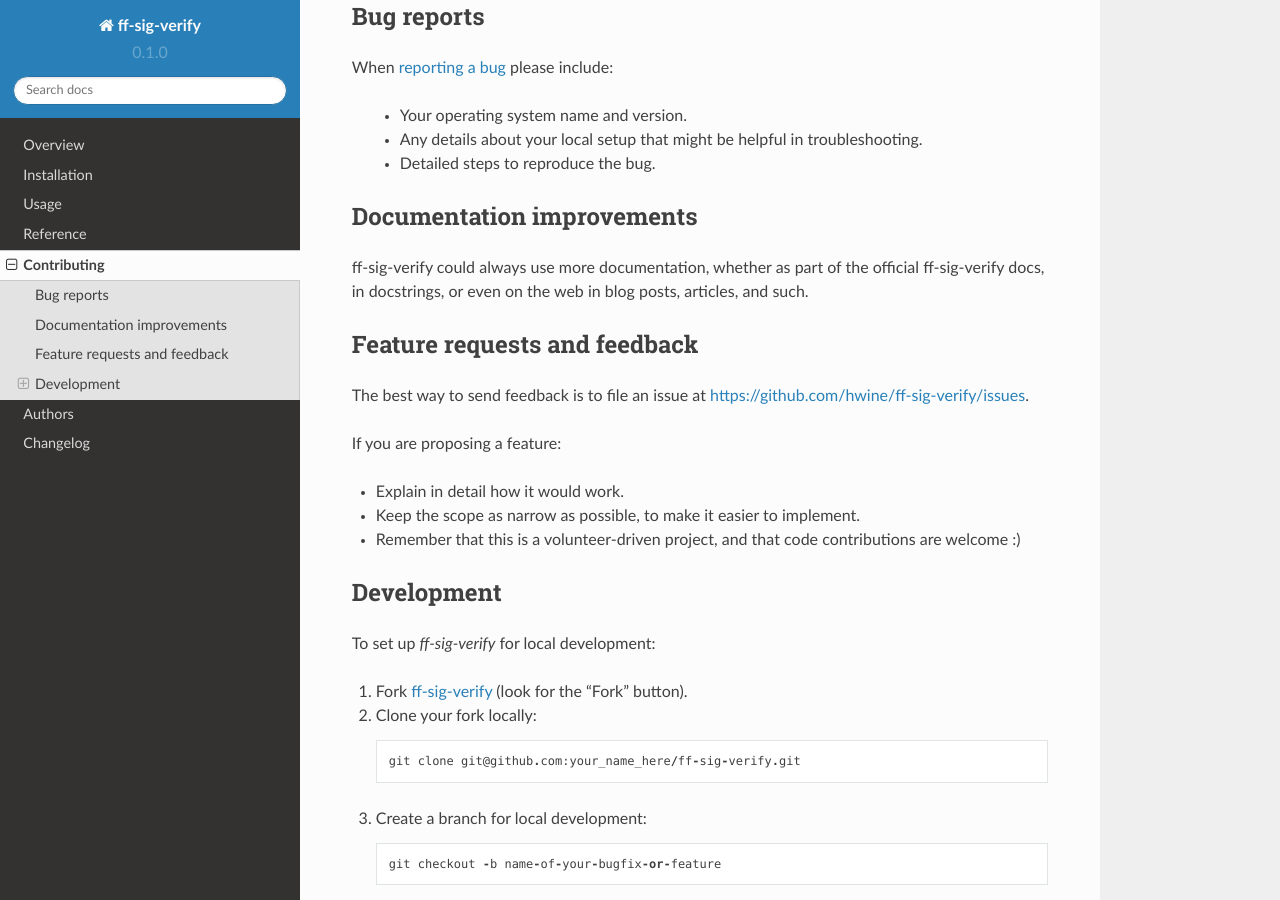
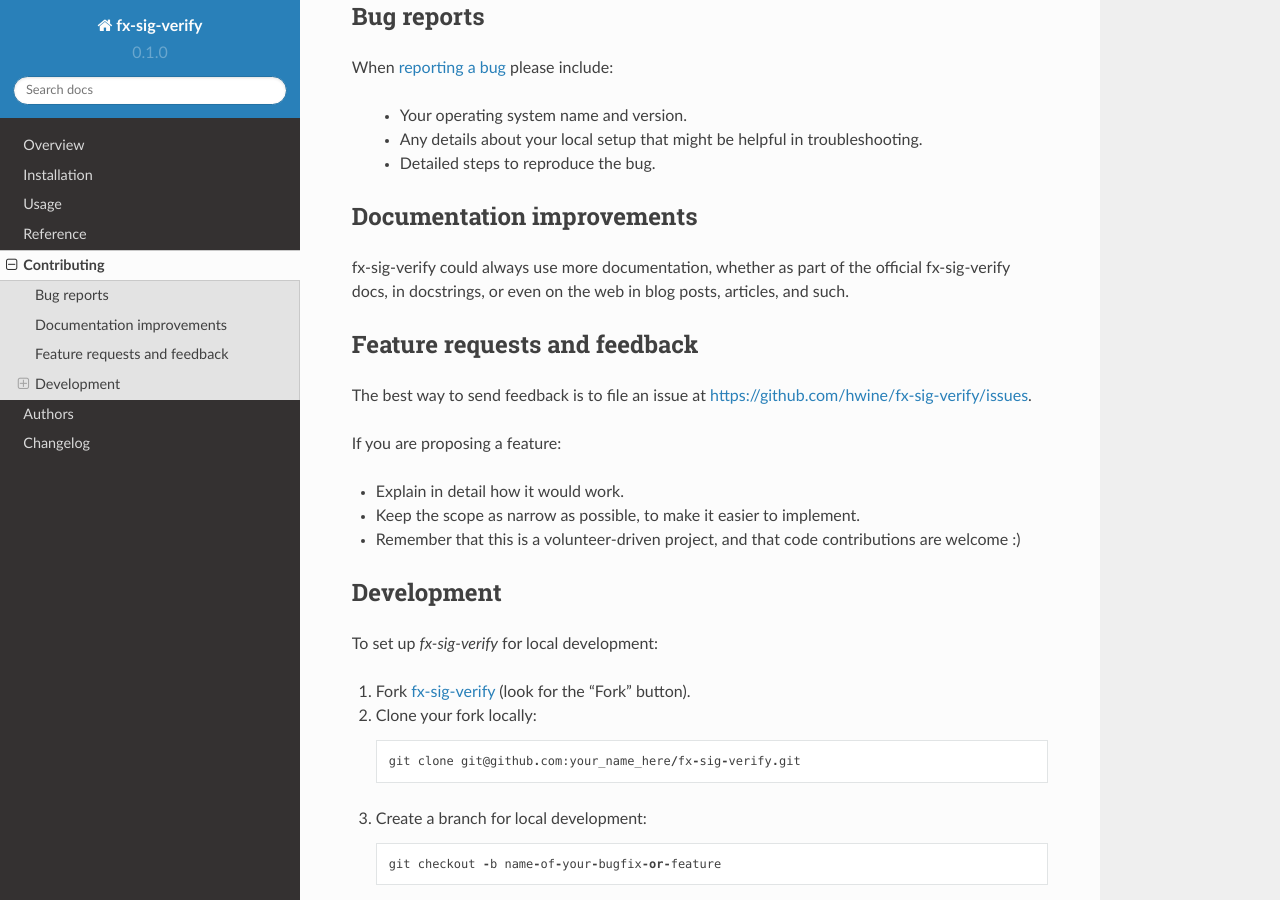
Before and after one commit to mozilla-services/fx-sig-verify, a Sphinx documentation site: the page built from docs/contributing.rst, in a window 1280 px wide and 900 px high, scrolled down 232 px. Built offline with Sphinx 7.4.7 and the Read the Docs theme 2.0.0, drawn with Linux system fonts in a browser that asks for light colours.

```diff
--- a/CONTRIBUTING.rst
+++ b/CONTRIBUTING.rst
@@ -8,7 +8,7 @@ little bit helps, and credit will always be given.
 Bug reports
 ===========
 
-When `reporting a bug <https://github.com/hwine/ff-sig-verify/issues>`_ please include:
+When `reporting a bug <https://github.com/hwine/fx-sig-verify/issues>`_ please include:
 
     * Your operating system name and version.
     * Any details about your local setup that might be helpful in troubleshooting.
@@ -17,14 +17,14 @@ When `reporting a bug <https://github.com/hwine/ff-sig-verify/issues>`_ please i
 Documentation improvements
 ==========================
 
-ff-sig-verify could always use more documentation, whether as part of the
-official ff-sig-verify docs, in docstrings, or even on the web in blog posts,
+fx-sig-verify could always use more documentation, whether as part of the
+official fx-sig-verify docs, in docstrings, or even on the web in blog posts,
 articles, and such.
 
 Feature requests and feedback
 =============================
 
-The best way to send feedback is to file an issue at https://github.com/hwine/ff-sig-verify/issues.
+The best way to send feedback is to file an issue at https://github.com/hwine/fx-sig-verify/issues.
 
 If you are proposing a feature:
 
@@ -35,13 +35,13 @@ If you are proposing a feature:
 Development
 ===========
 
-To set up `ff-sig-verify` for local development:
+To set up `fx-sig-verify` for local development:
 
-1. Fork `ff-sig-verify <https://github.com/hwine/ff-sig-verify>`_
+1. Fork `fx-sig-verify <https://github.com/hwine/fx-sig-verify>`_
    (look for the "Fork" button).
 2. Clone your fork locally::
 
-    git clone git@github.com:your_name_here/ff-sig-verify.git
+    git clone git@github.com:your_name_here/fx-sig-verify.git
 
 3. Create a branch for local development::
 
@@ -74,7 +74,7 @@ For merging, you should:
 4. Add yourself to ``AUTHORS.rst``.
 
 .. [1] If you don't have all the necessary python versions available locally you can rely on Travis - it will
-       `run the tests <https://travis-ci.org/hwine/ff-sig-verify/pull_requests>`_ for each change you add in the pull request.
+       `run the tests <https://travis-ci.org/hwine/fx-sig-verify/pull_requests>`_ for each change you add in the pull request.
 
        It will be slower though ...
 
--- a/docs/conf.py
+++ b/docs/conf.py
@@ -22,7 +22,7 @@ if os.getenv('SPELLCHECK'):
 
 source_suffix = '.rst'
 master_doc = 'index'
-project = 'ff-sig-verify'
+project = 'fx-sig-verify'
 year = '2017'
 author = 'Hal Wine'
 copyright = '{0}, {1}'.format(year, author)
@@ -31,8 +31,8 @@ version = release = '0.1.0'
 pygments_style = 'trac'
 templates_path = ['.']
 extlinks = {
-    'issue': ('https://github.com/hwine/ff-sig-verify/issues/%s', '#'),
-    'pr': ('https://github.com/hwine/ff-sig-verify/pull/%s', 'PR #'),
+    'issue': ('https://github.com/hwine/fx-sig-verify/issues/%s', '#'),
+    'pr': ('https://github.com/hwine/fx-sig-verify/pull/%s', 'PR #'),
 }
 # on_rtd is whether we are on readthedocs.org
 on_rtd = os.environ.get('READTHEDOCS', None) == 'True'
--- a/docs/installation.rst
+++ b/docs/installation.rst
@@ -4,4 +4,4 @@ Installation
 
 At the command line::
 
-    pip install ff-sig-verify
+    pip install fx-sig-verify
--- a/docs/usage.rst
+++ b/docs/usage.rst
@@ -2,6 +2,6 @@
 Usage
 =====
 
-To use ff-sig-verify in a project::
+To use fx-sig-verify in a project::
 
 	import fx_sig_verify
--- a/setup.py
+++ b/setup.py
@@ -33,7 +33,7 @@ setup(
     ),
     author='Hal Wine',
     author_email='hwine@mozilla.com',
-    url='https://github.com/hwine/ff-sig-verify',
+    url='https://github.com/hwine/fx-sig-verify',
     packages=find_packages('src'),
     package_dir={'': 'src'},
     py_modules=[splitext(basename(path))[0] for path in glob('src/*.py')],
@@ -81,12 +81,12 @@ setup(
     },
     entry_points={
         'console_scripts': [
-            'ff-sig-verify = fx_sig_verify.cli:main',
+            'fx-sig-verify = fx_sig_verify.cli:main',
             'lambda_handler = fx_sig_verify.FF_Sig_Verify_Lambda:lambda_handler',
         ]
     },
     dependency_links=[
-        "file:////tmp/ff-sig-verify/pip_downloads",
+        "file:////tmp/fx-sig-verify/pip_downloads",
         "https://github.com/hwine/verify-sigs/tarball/wip_hal#egg=verify_sigs=0.1.0",
         ],
     lambda_module="verify_sigs",
```
Also changed, not shown: README.rst (+24 -24 lines), .bumpversion.cfg.
